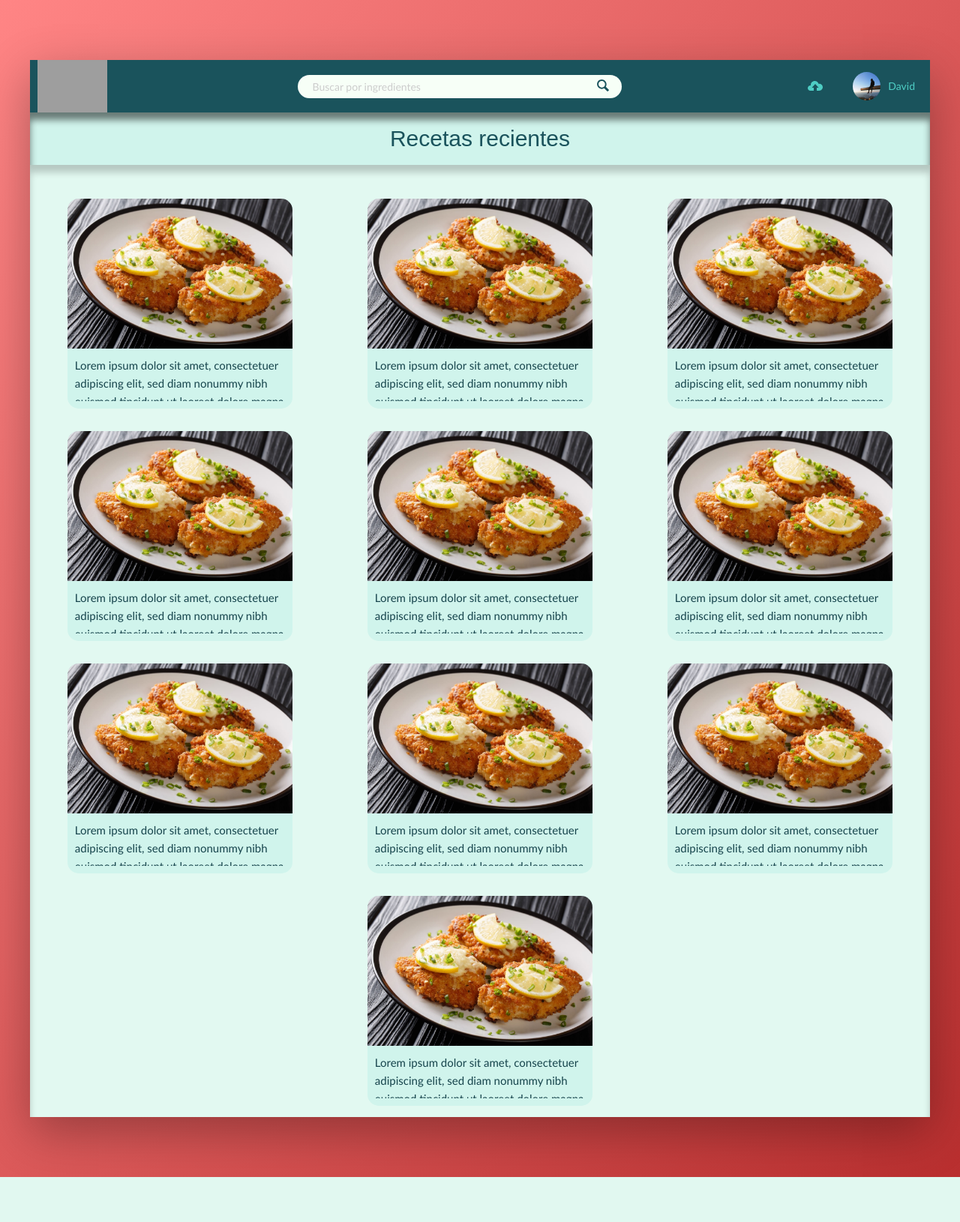
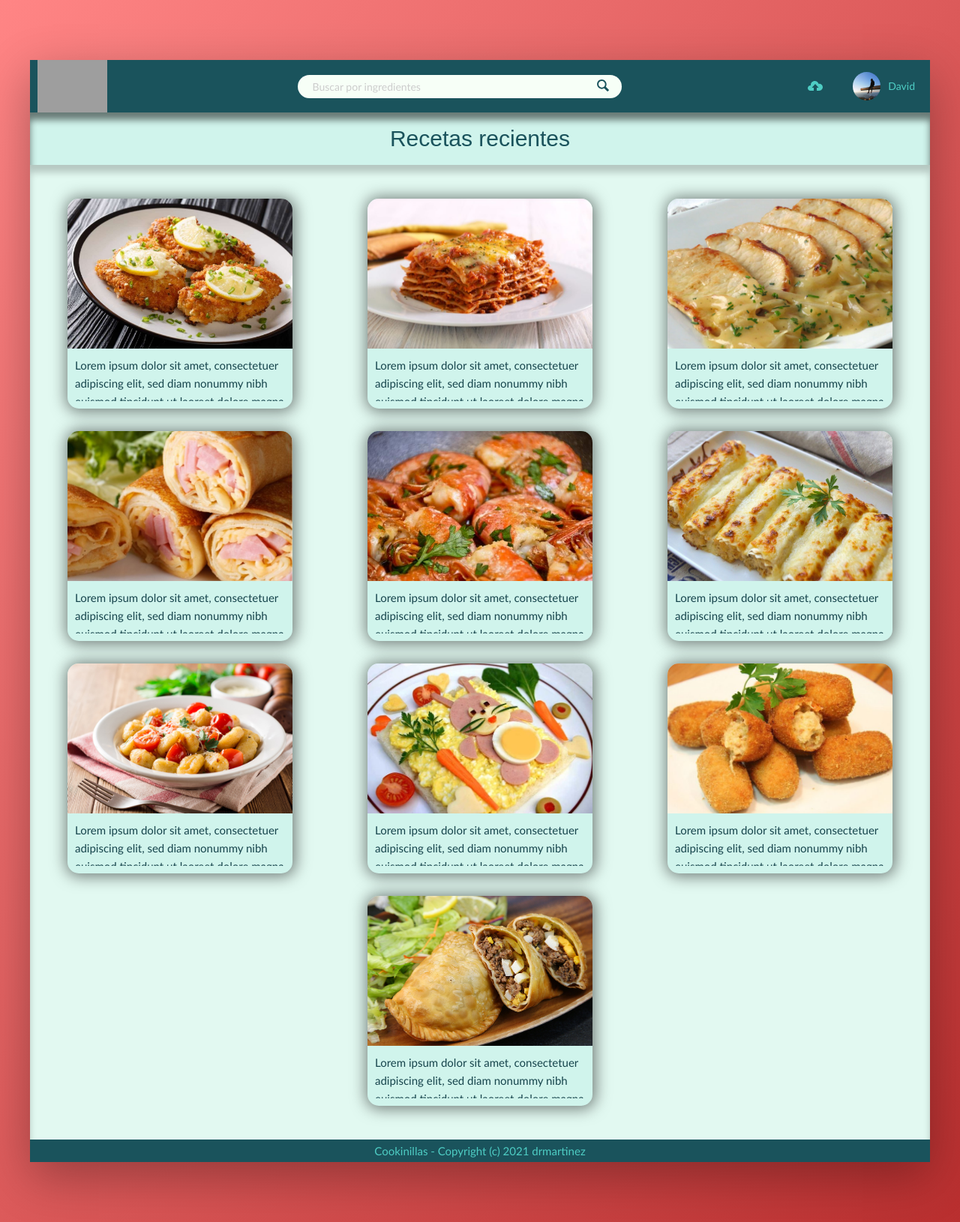
Before and after one commit to davidroma27/Cookinillas, a PHP site: page / in a window 1280 px wide. Shown: the whole page at 75% size. Before the commit the page ends 1570 px from the top, so only its background shows below. Run offline with PHP 8.4, Linux system fonts and the light colour scheme; grey boxes are pictures that could not be loaded.

Commit message:
fix and optimize images, footer added

```diff
--- a/css/style.css
+++ b/css/style.css
@@ -63,9 +63,17 @@ body {
   background-repeat: no-repeat;
   min-height: 100vh;
   display: flex;
+  flex-direction: column;
   /* all blocks are placed in a row direction, but in mobile layout, each is
   full-length across main direction, so they will wrap (see in column) */
-  flex-flow: row wrap; }
+  flex-flow: nowrap; }
+
+footer {
+  display: flex;
+  justify-content: center;
+  align-items: center;
+  height: 3rem;
+  background-color: var(--color-tertiary); }
 
 .container {
   width: 100vw;
@@ -167,7 +175,7 @@ body {
     margin-right: 1rem; }
   .user-nav__user-name {
     color: var(--color-tertiary-light); }
-  .user-nav__user:hover .user-nav__user-photo + .user-nav__user-name {
+  .user-nav__user:hover .user-nav__user-name {
     transform: scale(1.2, 1.2);
     transition: all .2s; }
 
@@ -192,8 +200,8 @@ body {
   justify-content: space-around;
   align-items: flex-start;
   flex: 0 1 100%;
+  min-height: 100vh;
   background-color: var(--color-secondary);
-  min-height: 100vh;
   box-shadow: inset 0 1rem 1rem rgba(0, 0, 0, 0.2); }
 
 .recipes {
@@ -201,22 +209,30 @@ body {
   flex-wrap: wrap;
   justify-content: space-around;
   align-items: center;
-  margin-top: 3rem; }
+  margin: 3rem 0; }
   .recipes__box {
     display: flex;
     align-self: center;
     flex-direction: column;
     flex: 0 0 30rem;
+    max-width: 30rem;
+    border-radius: 1.5rem;
+    margin: 1.5rem;
     background-color: var(--color-secondary-dark);
-    border-radius: 1.5rem;
-    margin: 1.5rem; }
+    box-shadow: 1px 1px 20px 3px rgba(0, 0, 0, 0.5); }
   .recipes__box-photo {
     height: 20rem;
     border-top-left-radius: 1.5rem;
-    border-top-right-radius: 1.5rem; }
+    border-top-right-radius: 1.5rem;
+    object-fit: cover;
+    vertical-align: bottom; }
   .recipes__box-text {
     text-overflow: ellipsis;
     overflow: hidden;
     font-size: 1.5rem;
     height: 6rem;
     margin: 1rem; }
+
+.footerText {
+  font-size: 1.5rem;
+  color: var(--color-tertiary-light); }
--- a/index.html
+++ b/index.html
@@ -50,70 +50,70 @@
                 <main class="recipes-view">
                     <div class="recipes">
                         <div class="recipes__box">
-                            <img src="img/recipe1.jpg" alt="Photo of recipe 1" class="recipes__box-photo">
+                            <a href="#"><img src="img/recipe1.jpg" alt="Photo of recipe 1" class="recipes__box-photo"></a>
                             <span class="recipes__box-text">
                                 Lorem ipsum dolor sit amet, consectetuer adipiscing elit,
                                 sed diam nonummy nibh euismod tincidunt ut laoreet dolore magna aliquam erat volutpat.
                             </span>
                         </div>
                         <div class="recipes__box">
-                            <img src="img/recipe1.jpg" alt="Photo of recipe 1" class="recipes__box-photo">
+                            <img src="img/recipe2.jpg" alt="Photo of recipe 1" class="recipes__box-photo">
                             <span class="recipes__box-text">
                                 Lorem ipsum dolor sit amet, consectetuer adipiscing elit,
                                 sed diam nonummy nibh euismod tincidunt ut laoreet dolore magna aliquam erat volutpat.
                             </span>
                         </div>
                         <div class="recipes__box">
-                            <img src="img/recipe1.jpg" alt="Photo of recipe 1" class="recipes__box-photo">
+                            <img src="img/recipe3.jpg" alt="Photo of recipe 1" class="recipes__box-photo">
                             <span class="recipes__box-text">
                                 Lorem ipsum dolor sit amet, consectetuer adipiscing elit,
                                 sed diam nonummy nibh euismod tincidunt ut laoreet dolore magna aliquam erat volutpat.
                             </span>
                         </div>
                         <div class="recipes__box">
-                            <img src="img/recipe1.jpg" alt="Photo of recipe 1" class="recipes__box-photo">
+                            <img src="img/recipe4.jpg" alt="Photo of recipe 1" class="recipes__box-photo">
                             <span class="recipes__box-text">
                                 Lorem ipsum dolor sit amet, consectetuer adipiscing elit,
                                 sed diam nonummy nibh euismod tincidunt ut laoreet dolore magna aliquam erat volutpat.
                             </span>
                         </div>
                         <div class="recipes__box">
-                            <img src="img/recipe1.jpg" alt="Photo of recipe 1" class="recipes__box-photo">
+                            <img src="img/recipe5.jpg" alt="Photo of recipe 1" class="recipes__box-photo">
                             <span class="recipes__box-text">
                                 Lorem ipsum dolor sit amet, consectetuer adipiscing elit,
                                 sed diam nonummy nibh euismod tincidunt ut laoreet dolore magna aliquam erat volutpat.
                             </span>
                         </div>
                         <div class="recipes__box">
-                            <img src="img/recipe1.jpg" alt="Photo of recipe 1" class="recipes__box-photo">
+                            <img src="img/recipe6.jpg" alt="Photo of recipe 1" class="recipes__box-photo">
                             <span class="recipes__box-text">
                                 Lorem ipsum dolor sit amet, consectetuer adipiscing elit,
                                 sed diam nonummy nibh euismod tincidunt ut laoreet dolore magna aliquam erat volutpat.
                             </span>
                         </div>
                         <div class="recipes__box">
-                            <img src="img/recipe1.jpg" alt="Photo of recipe 1" class="recipes__box-photo">
+                            <img src="img/recipe7.jpg" alt="Photo of recipe 1" class="recipes__box-photo">
                             <span class="recipes__box-text">
                                 Lorem ipsum dolor sit amet, consectetuer adipiscing elit,
                                 sed diam nonummy nibh euismod tincidunt ut laoreet dolore magna aliquam erat volutpat.
                             </span>
                         </div>
                         <div class="recipes__box">
-                            <img src="img/recipe1.jpg" alt="Photo of recipe 1" class="recipes__box-photo">
+                            <img src="img/recipe8.jpg" alt="Photo of recipe 1" class="recipes__box-photo">
                             <span class="recipes__box-text">
                                 Lorem ipsum dolor sit amet, consectetuer adipiscing elit,
                                 sed diam nonummy nibh euismod tincidunt ut laoreet dolore magna aliquam erat volutpat.
                             </span>
                         </div>
                         <div class="recipes__box">
-                            <img src="img/recipe1.jpg" alt="Photo of recipe 1" class="recipes__box-photo">
+                            <img src="img/recipe9.jpg" alt="Photo of recipe 1" class="recipes__box-photo">
                             <span class="recipes__box-text">
                                 Lorem ipsum dolor sit amet, consectetuer adipiscing elit,
                                 sed diam nonummy nibh euismod tincidunt ut laoreet dolore magna aliquam erat volutpat.
                             </span>
                         </div>
                         <div class="recipes__box">
-                            <img src="img/recipe1.jpg" alt="Photo of recipe 1" class="recipes__box-photo">
+                            <img src="img/recipe10.jpg" alt="Photo of recipe 1" class="recipes__box-photo">
                             <span class="recipes__box-text">
                                 Lorem ipsum dolor sit amet, consectetuer adipiscing elit,
                                 sed diam nonummy nibh euismod tincidunt ut laoreet dolore magna aliquam erat volutpat.
@@ -122,6 +122,9 @@
                     </div>
                 </main>
             </div>
+            <footer>
+                <p class="footerText">Cookinillas - Copyright (c) 2021 drmartinez</p>
+            </footer>
         </div>
   </body>
 </html>
--- a/sass/_base.scss
+++ b/sass/_base.scss
@@ -77,8 +77,18 @@ body {
   min-height: 100vh;
 
   display: flex;
+  flex-direction: column;
   /* all blocks are placed in a row direction, but in mobile layout, each is
   full-length across main direction, so they will wrap (see in column) */
-  flex-flow: row wrap;
+  flex-flow: nowrap;
 
 }
+
+footer{
+  display: flex;
+  justify-content: center;
+  align-items: center;
+
+  height: 3rem;
+  background-color: var(--color-tertiary);
+}
--- a/sass/_components.scss
+++ b/sass/_components.scss
@@ -114,7 +114,7 @@
     color: var(--color-tertiary-light);
   }
 
-  &__user:hover &__user-photo + &__user-name{
+  &__user:hover &__user-name{
     transform: scale(1.2, 1.2);
     transition: all .2s;
   }
@@ -146,8 +146,8 @@
   justify-content: space-around;
   align-items: flex-start;
   flex: 0 1 100%;
+  min-height: 100vh;
   background-color: var(--color-secondary);
-  min-height: 100vh;
   box-shadow: inset 0 1rem 1rem rgba(0,0,0,.2);
 }
 
@@ -156,22 +156,25 @@
   flex-wrap: wrap;
   justify-content: space-around;
   align-items: center;
-  margin-top: 3rem;
-
+  margin: 3rem 0;
   &__box{
     display: flex;
     align-self: center;
     flex-direction: column;
     flex: 0 0 30rem;
-    background-color: var(--color-secondary-dark);
+    max-width: 30rem;
     border-radius: 1.5rem;
     margin: 1.5rem;
+    background-color: var(--color-secondary-dark);
+    box-shadow: 1px 1px 20px 3px rgba(0,0,0,0.5);
   }
 
   &__box-photo{
     height: 20rem;
     border-top-left-radius: 1.5rem;
     border-top-right-radius: 1.5rem;
+    object-fit: cover;
+    vertical-align: bottom;
   }
 
   &__box-text{
@@ -182,3 +185,9 @@
     margin: 1rem;
   }
 }
+
+/////////////// FOOTER /////////////
+.footerText{
+  font-size: 1.5rem;
+  color: var(--color-tertiary-light);
+}
```
Also changed, not shown: img/recipe1.jpg, img/recipe10.jpg (added), img/recipe2.jpg (added), img/recipe3.jpg (added), img/recipe4.jpg (added), img/recipe5.jpg (added), img/recipe6.jpg (added), img/recipe7.jpg (added), img/recipe8.jpg (added), img/recipe9.jpg (added).
